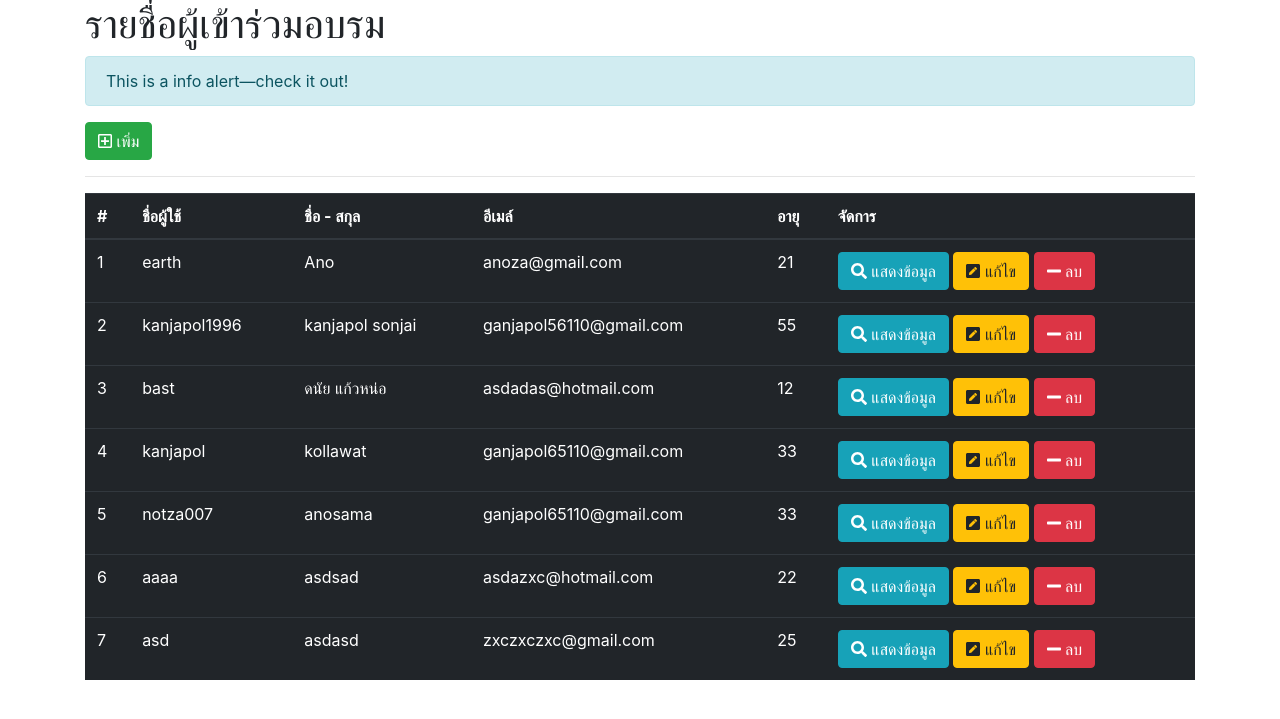
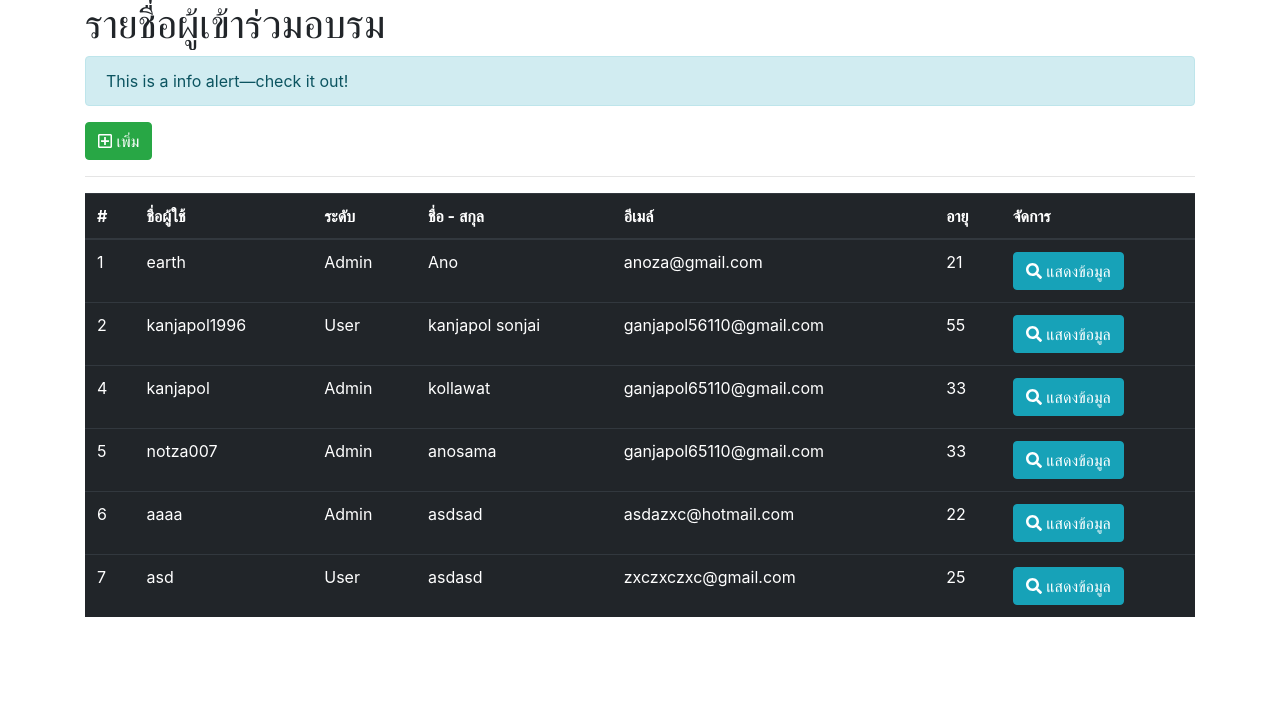
Before and after one commit to Kanjapol1996/ci, a CodeIgniter app: page /database/user in a window 1280 px wide. Shown: the part 56-775 px from the top of the page. Run offline with CodeIgniter, Linux system fonts and the light colour scheme; data comes from the database, SQL or seed files in the repository; both versions use the stored data as it was after the commit; some libraries are stand-ins or nearby versions.

Commit message:
อบรมเสร็จแล้ว

```diff
--- a/application/controllers/User.php
+++ b/application/controllers/User.php
@@ -6,6 +6,7 @@ class User extends CI_Controller
     {
         parent::__construct();
         $this->load->model('user_model');
+        $this->load->model('user_type_model');
         //เมื่อเปิดหน้าใดจะทำงานอัติโนมัติโดยไม่ต้องออกคำสั่ง
     }
 
@@ -23,8 +24,12 @@ class User extends CI_Controller
 
     public function adduser()
     {
+        $user_types = $this->user_type_model->getUsertype();
+        $data = [
+            'user_types' => $user_types
+        ];
         $this->load->view('layout/header');
-        $this->load->view('user/adduser');
+        $this->load->view('user/adduser', $data);
         $this->load->view('layout/footer');
 
     }
@@ -97,5 +102,4 @@ class User extends CI_Controller
              echo "Has error";
         }
     }
-
 }
--- a/application/models/user_model.php
+++ b/application/models/user_model.php
@@ -3,7 +3,7 @@
 class User_model extends CI_Model {
 
    public function getUser(){
-       $query = "SELECT * FROM users";
+       $query = "SELECT * FROM users INNER JOIN user_types ON users.user_type_id = user_types.user_type_id";
        $users = $this->db->query($query);
        return $users;
        //แสดงข้อมูลทั้งหมด
@@ -21,10 +21,11 @@ class User_model extends CI_Model {
    {
        $username = $data['username'];
        $password = $data['password'];
+       $user_type_id = $data['user_type_id'];
        $name = $data['fullname'];
        $email = $data['email'];
        $age = $data['age'];
-       $query = "INSERT INTO users (username,password,fullname,email,age) VALUES('$username','$password','$name', '$email', '$age')";
+       $query = "INSERT INTO users (username,password,user_type_id,fullname,email,age) VALUES('$username','$password','$user_type_id','$name', '$email', '$age')";
        return $this->db->query($query);
    }
 
@@ -33,9 +34,11 @@ class User_model extends CI_Model {
         $username = $data['username'];
         $password = $data['password'];
        $fullname = $data['fullname'];
+       $user_type_id = $data['user_type_id'];
        $email = $data['email'];
        $age = $data['age'];
-       $query = "UPDATE users SET username = '$username',password = '$password',fullname = '$fullname', email = '$email', age = '$age' WHERE user_id = '$userID'";
+       $query = "UPDATE users SET username = '$username',password = '$password', user_type_id =
+       '$user_type_id', fullname = '$fullname', email = '$email', age = '$age' WHERE user_id = '$userID'";
        return $this->db->query($query);
    }
 
--- /dev/null
+++ b/application/models/user_type_model.php
@@ -0,0 +1,11 @@
+<?php
+
+class User_type_model extends CI_Model
+{
+    public function getUsertype()
+    {
+        $query = "SELECT * FROM user_types";
+        return $this->db->query($query);
+        //แสดงข้อมูลทั้งหมด
+    }
+}
--- a/application/views/user/show.php
+++ b/application/views/user/show.php
@@ -1,7 +1,10 @@
 <div class="card">
         <div class="card-header">ข้อมูล
+        <?php if ($this->session->has_userdata('user_id') and $this->session->userdata('user_type_id') == '1') { ?>
         <div class="float-right"><a href="/user/edit/<?php echo $user->user_id?>" class="btn btn-warning">แก้ไข</a>
         </div>
+        <?php } ?>
+
     </div>
  <div class="card-body">
    <p><strong>Username : </strong> <?php echo $user->username ?></p>
--- a/application/views/user/users.php
+++ b/application/views/user/users.php
@@ -9,6 +9,7 @@
                <tr>
                    <th>#</th>
                    <th>ชื่อผู้ใช้</th>
+                   <th>ระดับ</th>
                    <th>ชื่อ - สกุล</th>
                    <th>อีเมล์</th>
                    <th>อายุ</th>
@@ -21,14 +22,16 @@
                <tr>
                    <td><?php echo $user->user_id ?></td>
                    <td><?php echo $user->username ?></td>
+                   <td><?php echo $user->name ?></td>
                    <td><?php echo $user->fullname ?></td>
                    <td><?php echo $user->email ?></td>
                    <td><?php echo $user->age ?></td>
-                   <td>
-                       <a href="/user/show/<?php echo $user->user_id ?>" class="btn btn-info"><i class="fa fa-search"></i> แสดงข้อมูล</a>
-                       <a href="/user/edit/<?php echo $user->user_id ?>" class="btn btn-warning"><i class="fas fa-pen-square"></i> แก้ไข</a>
-                       <a onclick="javascript: return confirm('คุณแน่ใจหรือ ?')" href="/user/delete/<?php echo $user->user_id ?>" class="btn btn-danger"><i class="fas fa-minus"></i> ลบ</a>
-                   </td>
+                   <td><a href="/user/show/<?php echo $user->user_id ?>" class="btn btn-info"><i class="fa fa-search"></i> แสดงข้อมูล</a>
+                        <?php if ($this->session->has_userdata('user_id') and $this->session->userdata('user_type_id') == '1') { ?>
+                        <a href="/user/edit/<?php echo $user->user_id ?>" class="btn btn-warning"><i class="fas fa-pen-square"></i> แก้ไข</a>
+                        <a onclick="javascript: return confirm('คุณแน่ใจหรือ ?')" href="/user/delete/<?php echo $user->user_id ?>" class="btn btn-danger"><i class="fas fa-minus"></i> ลบ</a>
+                        <?php } ?>
+                    </td>
                </tr>
 
                <?php
```
Also changed, not shown: application/controllers/Auth.php (+16 -0 lines), application/controllers/Play.php (+4 -8 lines), application/views/home_page.php (+21 -4 lines), application/views/user/adduser.php (+8 -0 lines), application/views/user/edit.php (+12 -0 lines), new.sql (+13 -6 lines).
